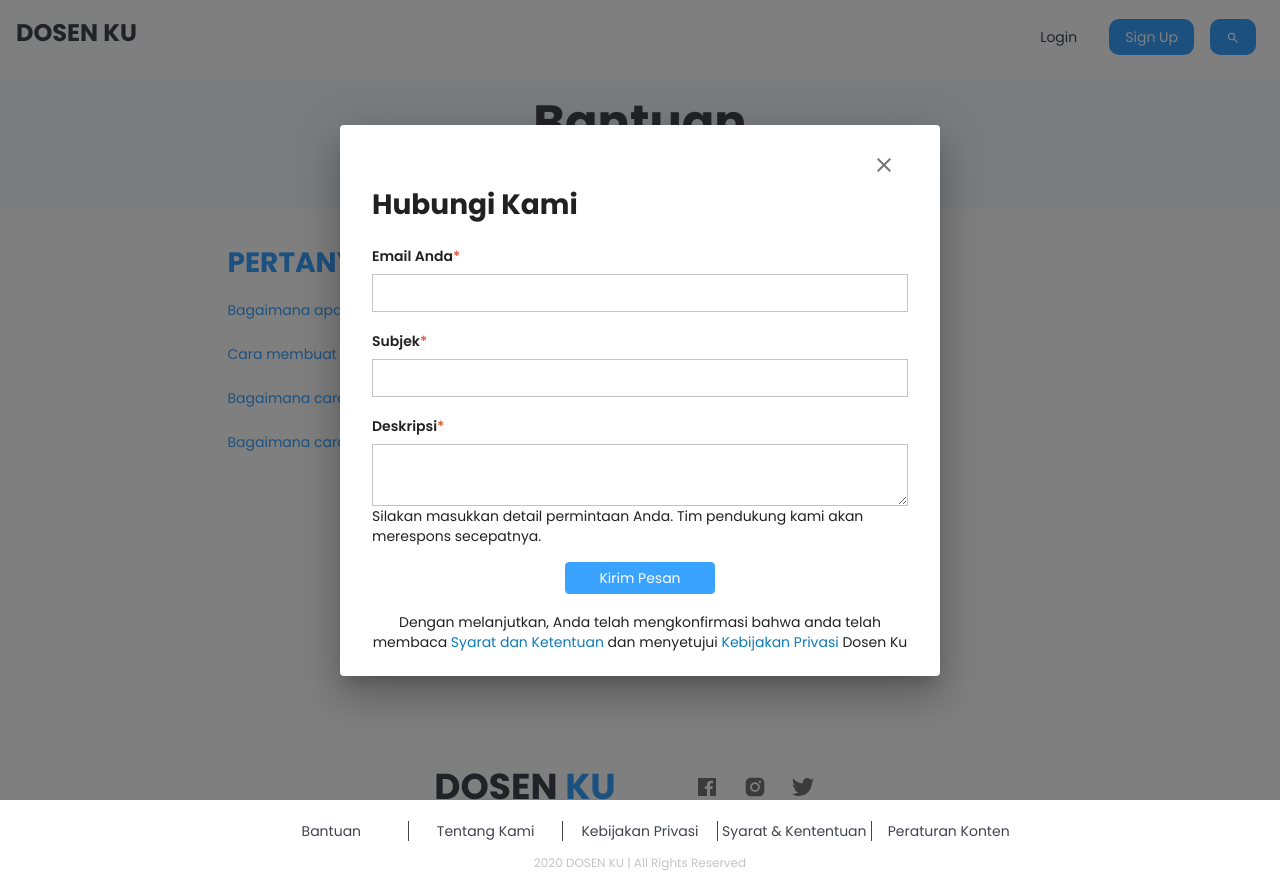
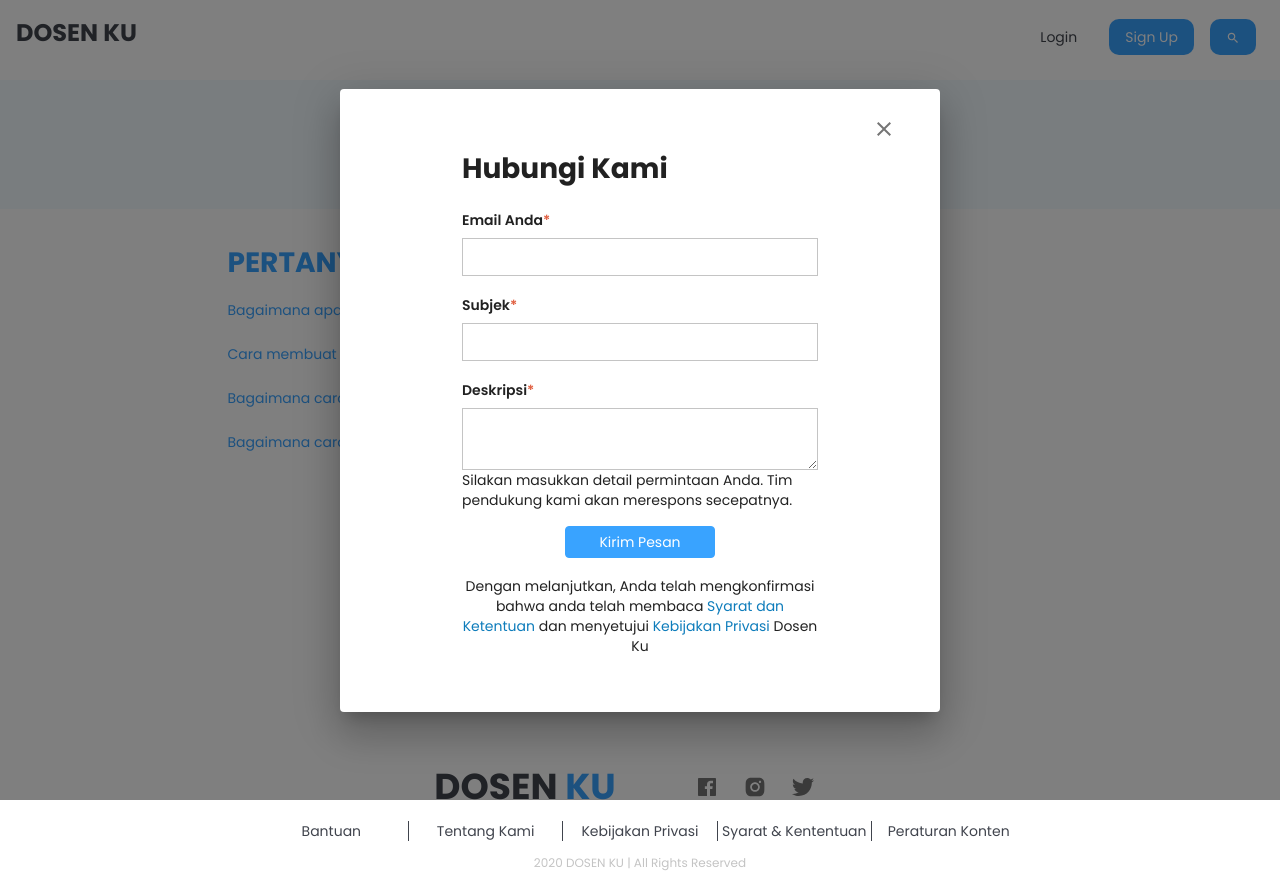
Before and after one commit to Harus-Bisa/frontendv2, a React (Create React App) app in the folder hb-v2/: page /help in a window 1280 px wide. Both pictures are taken after a click on the button "Hubungi Kami". Built offline with nearby package versions, Linux system fonts and the light colour scheme.

Commit message:
popup padding

```diff
--- a/hb-v2/src/components/Popup/Popup.js
+++ b/hb-v2/src/components/Popup/Popup.js
@@ -21,14 +21,22 @@
                 style={{padding:0}}
                 onBackdropClick={props.disableFlag ? props.disableFlag : () =>{}}
                 fullScreen={fullScreen}
+                fullWidth={true}
+                maxWidth={"sm"}
             >
-                <DialogContent style={{padding:'0'}}>
+                <DialogContent style={{padding:'0 0 2rem 0'}}>
                     <div className="content" style={{display:'flex', justifyContent:'flex-end', marginBottom:'-30px'}}>
                         <IconButton onClick={() => setOpen(false)}>
                             <Close/>
                         </IconButton>
                     </div>
-                    <ContentComponent closePopup={() => setOpen(false)}/>
+                    <div className="container">
+                        <div className="row justify-content-center">
+                            <div className="col-md-10 col-lg-9">
+                                <ContentComponent closePopup={() => setOpen(false)}/>
+                            </div>
+                        </div>
+                    </div>
                 </DialogContent>
             </Dialog>
         </React.Fragment>
```
